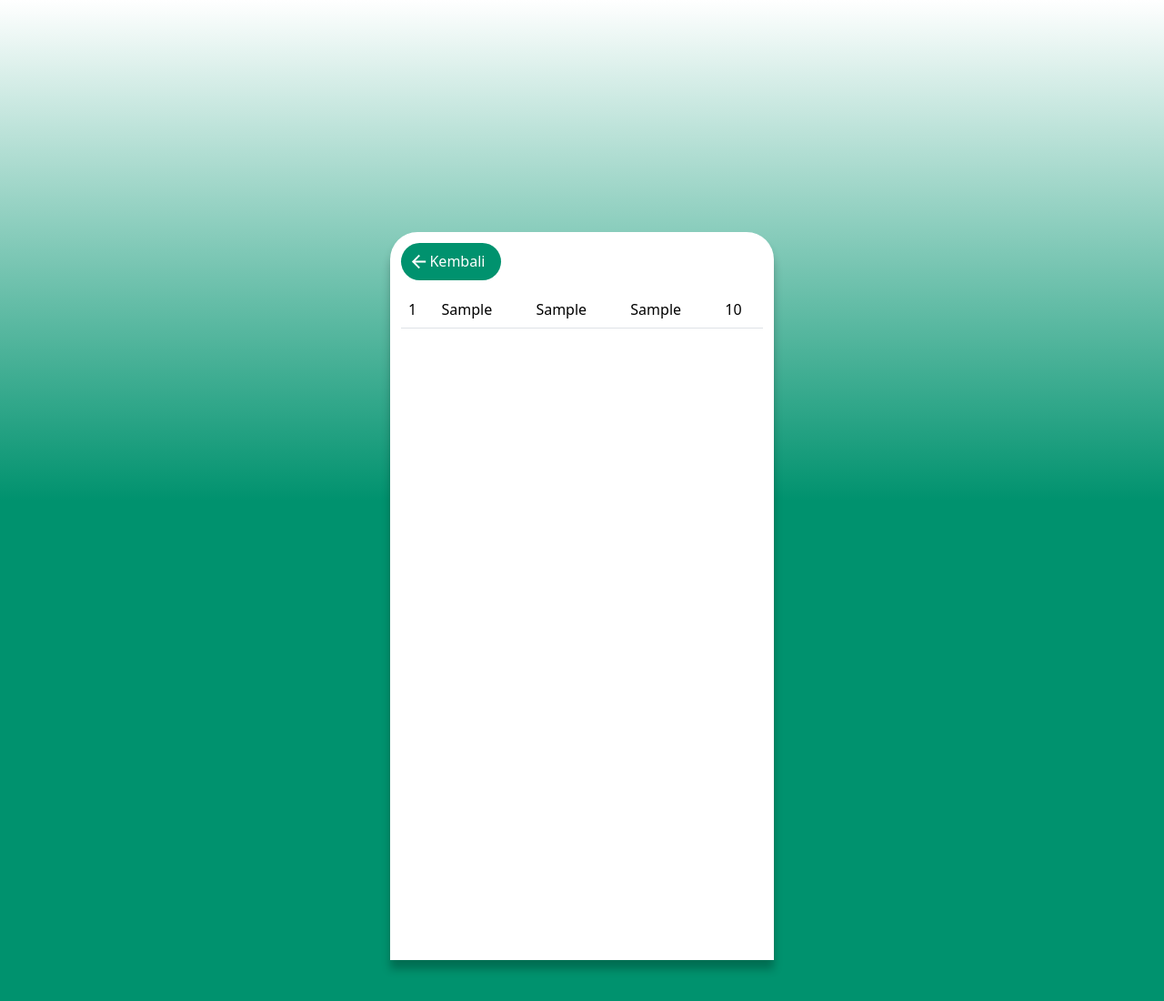
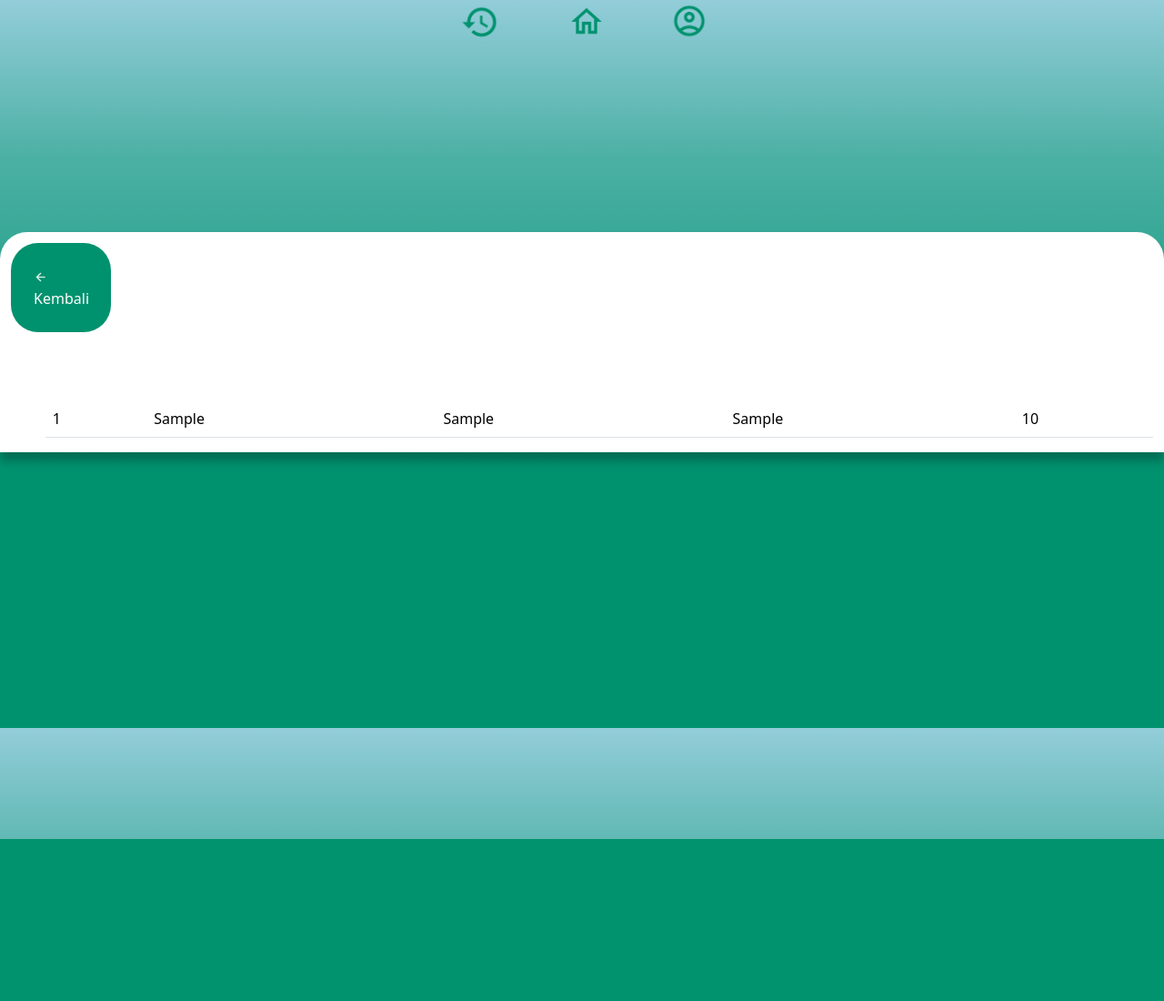
Before and after one commit to IgoWisnu/banksampah, a CodeIgniter app: page /banksampah/index.php/jenissampah/index in a window 1280 px wide. Shown: the whole page at 91% size. After the commit the page ends 922 px from the top, so only its background shows below. Run offline with CodeIgniter, Linux system fonts and the light colour scheme; tables that the repository leaves empty or names only in its code hold one stand-in row (values such as "Sample post").

Commit message:
fixed ui

```diff
--- a/application/views/banksampah/tabelsampah.php
+++ b/application/views/banksampah/tabelsampah.php
@@ -8,8 +8,8 @@
 </head>
 <style>
 
-    .background{
-    height: 1100px;
+  body{
+    height: 100%;
     background: #00926E;
   }
 
@@ -20,7 +20,6 @@
   }
 
   .wrap{
-    height: 800px;
     top: 255px;
     position: absolute;
     background: white;
@@ -29,44 +28,8 @@
     box-shadow: 0px 10px 10px rgba(0, 0, 0, 0.25);
   }
 
-  .t1{
-    top: 55px;
-    font-size: 30px;
-    font-weight: 700;
-    position: relative;
-  }
-
-  .lCheck{
-    top: 40px;
-    width: 20%;
-    position: relative;
-  }
-
-  .date{
-
-  }
-
-  .tTotalBayar{
-    font-weight: 600;
-    font-size: 20px;
-  }
-
-  .tDetailTransaksi{
-    font-weight: 600;
-    margin-top: 1%;
-    margin-bottom: 1%;
-  }
-
-  .c1{
-    top: 60px;
-    border-top: none;
-    border-left: none;
-    border-right: none;
-    border-radius: 0px;
-    position: relative;
-  }
-
   .btn1{
+    margin-bottom: 5%;
     font-weight: 500;
     padding: 2%;
     width: 110px;
@@ -86,35 +49,102 @@
 
   }
 
+  .table-responsive{
+    margin-left: 3%;
+  }
+
+  .bBar{
+    width: 100%;
+    height: 5.5%;
+    bottom: 0;
+    position: fixed;
+    border-top-right-radius: 30px;
+    border-top-left-radius: 30px;
+    background-color: white;
+    box-shadow: 0px -4px 4px rgba(0, 0, 0, 0.25);
+    transition: 1s ease;
+  }
+
+  .history{
+    margin-top: 7px;
+    width: 50px;
+  }
+
+  .home{
+    margin-top: 7px;
+    width: 40px;
+  }
+
+  .profile{
+    margin-top: 7px;
+    width: 40px;
+  }
+
   @media screen and (min-width: 422px) {
     .wrap{
       width: 422px;
     }
+    .bBar{
+      width: 422px;
     }
-
-
+  }
   @media screen and (max-width: 422px){
     .topImg{
       height: 281px;
       width: 100%;
     }
   }
-  @media screen and (max-width: 300px){
-    .LayBtn1{
-      top: 50px;
-    }
-
-  }
   @media screen and (min-width: 700px) {
     .topImg{
         opacity: 0;
     }
-    .background{
-        background: linear-gradient(white,#00926E,#00926E );
+    body{
+      background: rgb(0,146,110);
+      background: linear-gradient(0deg, rgba(0,146,110,1) 0%, rgba(0,146,110,1) 20%, rgba(0,146,110,1) 36%, rgba(29,157,131,1) 52%, rgba(75,176,164,1) 78%, rgba(147,205,217,1) 100%);
+      background-attachment: fixed;
+      transition: 1s ease;
+    }
+    .bBar{
+      position: fixed;
+      border-bottom-right-radius: 30px;
+      border-bottom-left-radius: 30px;
+      border-top-left-radius: 0px;
+      border-top-right-radius: 0px;
+      background-color: transparent;
+      box-shadow: none;
+      bottom: 95%;
+      transition: all 1s ease;
+    }
+    .bBar.ilang {
+      background-color: white;
+      box-shadow: 0px 4px 4px rgba(0, 0, 0, 0.25);
+      transition: all 0.5s ease;
+    }
+    .wrap{
+      border-bottom-right-radius: 30px;
+      border-bottom-left-radius: 30px;
+      transition: 1s ease;
     }
   }
 </style>
-<body class="background">
+<script>
+  document.addEventListener("DOMContentLoaded", function () {
+    var bBar = document.querySelector(".bBar");
+
+    function updateTransparency() {
+      var scrollPosition = window.scrollY;
+
+      if (scrollPosition > 200) {
+        bBar.classList.add("ilang");
+      } else {
+        bBar.classList.remove("ilang");
+      }
+    }
+
+    window.addEventListener("scroll", updateTransparency);
+  });
+</script>
+<body>
   <div class="row justify-content-center">
     <div class="col">
       <img class="topImg" src="<?=base_url()?>img/Waste recycling Vectors & Illustrations for Free Download _ Freepik 1@2x.png" alt="">
@@ -122,15 +152,12 @@
     <div class="col1">
       <div class="row justify-content-center">
         <div class="wrap">
-                    <div class="layBtn">
           <a class="btn1" type="button" href="<?=base_url()?>home/loadArtikel">
             <img class="arrow" src="<?=base_url()?>img/aKembali.png" alt="">Kembali
           </a>
           <div class="table-responsive">
             <table class="table mt-4">
               <?php foreach($sampah->result_array() as $key){ ?>
-
-
               <tr>
                 <td><?=$key['id'] ?></td>
                 <td><?=$key['jenis_sampah'] ?></td>
@@ -145,6 +172,18 @@
       </div>
     </div>
   </div>
+  <div class="d-flex justify-content-center">
+      <div class="bBar d-flex justify-content-evenly LayBtn" id="myID">
+        <a href="<?=base_url()?>riwayat">
+          <img src="<?=base_url()?>img/history.png" alt="" class="history">
+        </a>
+        <a href="<?=base_url()?>home/loadArtikel">
+          <img src="<?=base_url()?>img/home.png" alt="" class="home">
+        </a>
+        <a href="<?=base_url()?>profile">
+          <img src="<?=base_url()?>img/profile.png" alt="" class="profile">
+        </a>
+      </div>
     </div>
 </body>
 </html>
```
Lines whose indentation alone changed are shown as unchanged.
